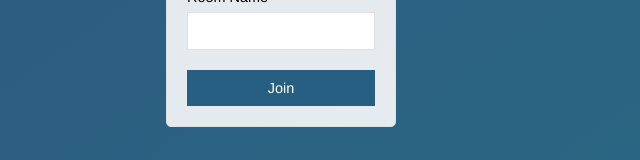
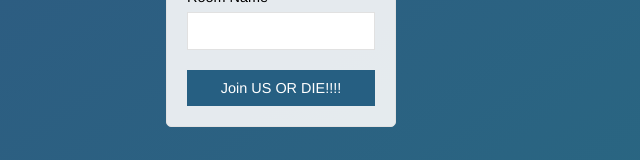
Before and after one commit to Shubanshii/node-course-2-chat-app, a website: page public/index.html in a window 1280 px wide. Shown: the part 417-577 px from the top of the page, without its empty margins (359-999 px from the left). Drawn offline with Linux system fonts and the light colour scheme.

Commit message:
modified index.html to test travis/heroku setup

```diff
--- a/public/index.html
+++ b/public/index.html
@@ -21,7 +21,7 @@
           <input type="text" name="room"/>
         </div>
         <div class="form-field">
-          <button>Join</button>
+          <button>Join US OR DIE!!!!</button>
         </div>
       </form>
 
```
